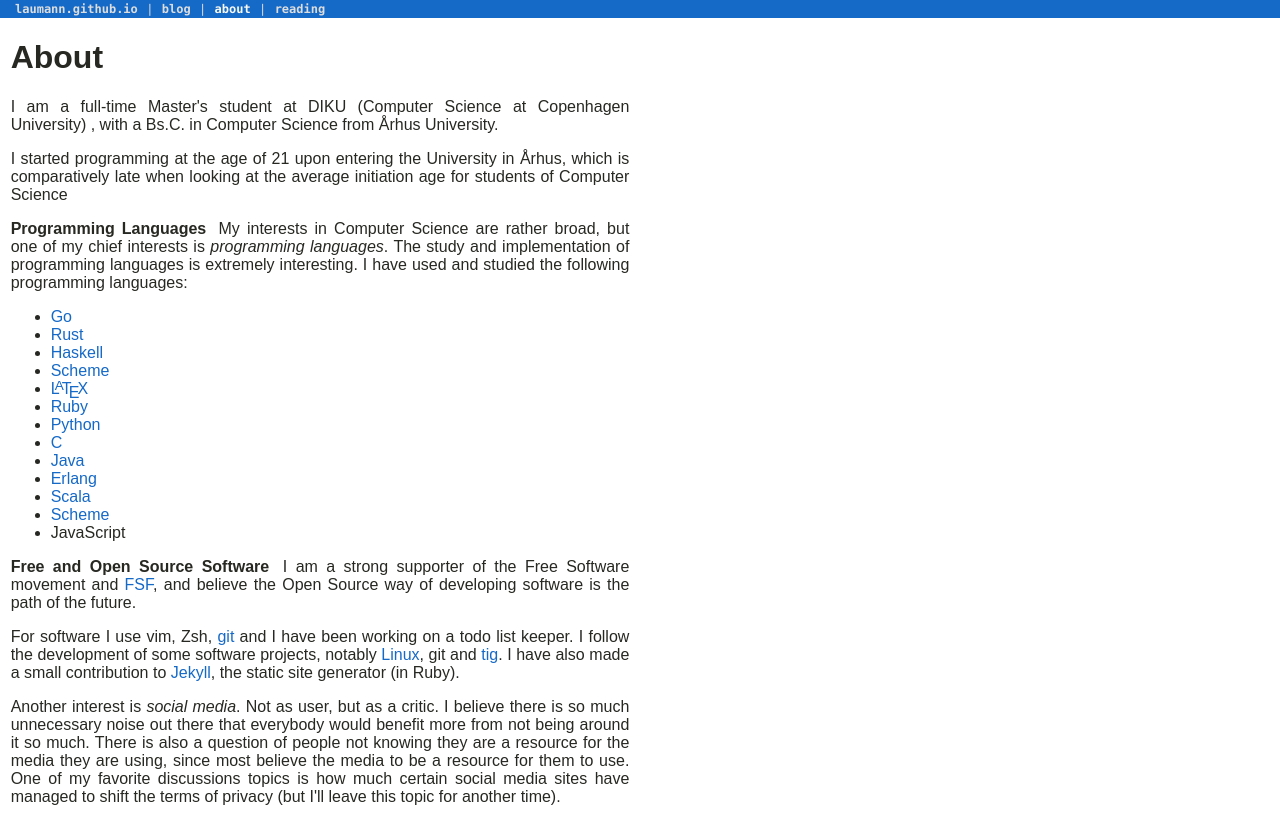
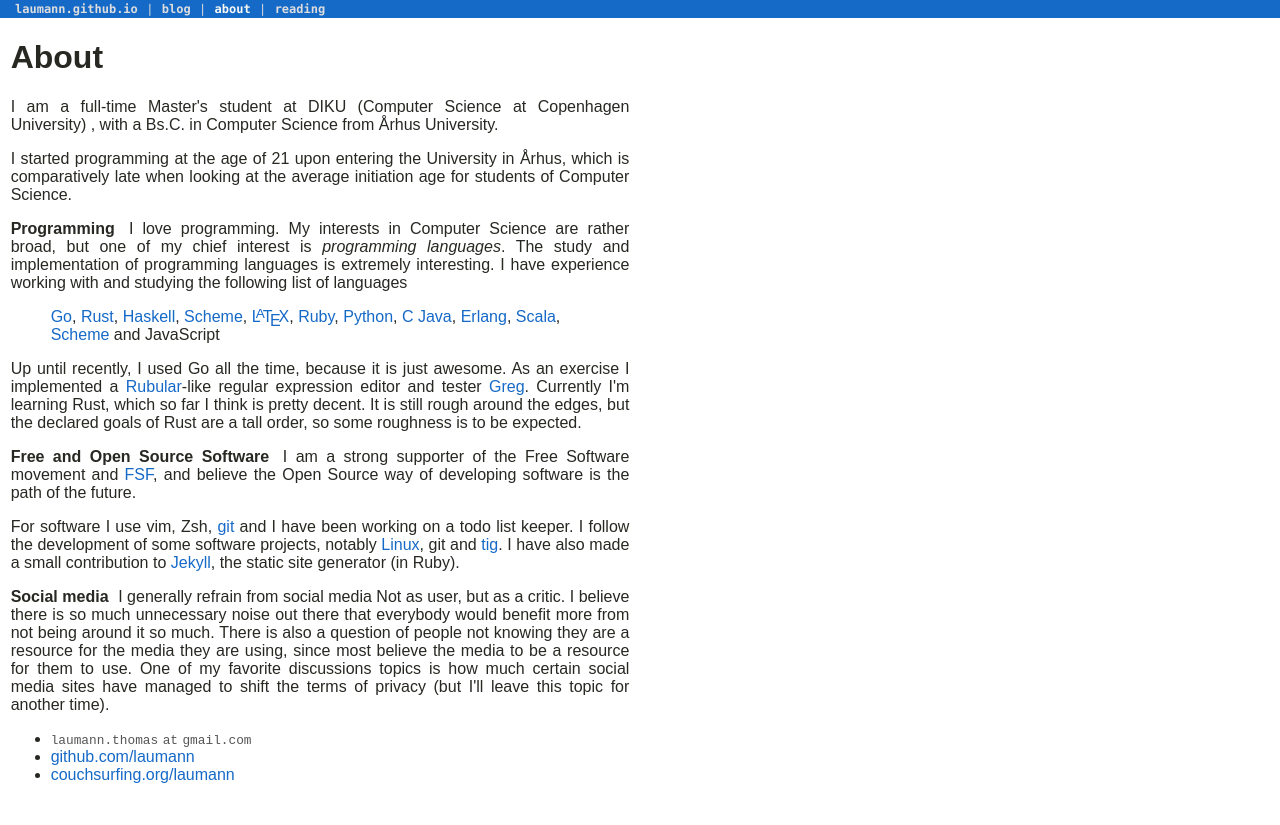
Before and after one commit to laumann/laumann.github.com, a Jekyll site: the page built from about/index.html, in a window 1280 px wide. Shown: the top 825 px of the page. Built offline with Jekyll 4.4.1, drawn with Linux system fonts in a browser that asks for light colours.

Commit message:
About page update

```diff
--- a/about/index.html
+++ b/about/index.html
@@ -7,28 +7,45 @@
 <div id="about">
 
 	<h1>About</h1>
-	<p>I am a full-time Master's student at DIKU (Computer Science at Copenhagen University) , with a Bs.C. in Computer Science from Århus University.</p>
-	<p>I started programming at the age of 21 upon entering the University in Århus, which is comparatively late when looking at the average initiation age for students of Computer Science</p>
+	<p>I am a full-time Master's student at DIKU (Computer Science at
+	Copenhagen University) , with a Bs.C. in Computer Science from Århus
+	University.</p>
 
-	<p><span class="inline-title">Programming Languages</span> My interests in Computer Science are rather broad, but one of my
-	chief interests is <em>programming languages</em>. The study and
+	<p>I started programming at the age of 21 upon entering the University
+	in Århus, which is comparatively late when looking at the average
+	initiation age for students of Computer Science.</p>
+
+	<p><span class="inline-title">Programming</span>
+	I love programming. My interests in
+	Computer Science are rather broad, but one of my
+	chief interest is <em>programming languages</em>. The study and
 	implementation of programming languages is extremely interesting. I have
-	used and studied the following programming languages:</p>
-	<ul>
-		<li><a href="http://golang.org/">Go</a></li>
-		<li><a href="http://rust-lang.org/">Rust</a></li>
-		<li><a href="http://haskell.org/">Haskell</a></li>
-		<li><a href="http://scheme.org/">Scheme</a></li>
-		<li><a href="http://latex-project.org/"><span class="latex">L<sup>a</sup>T<sub>e</sub>X</span></a></li>
-		<li><a href="http://ruby-lang.org/">Ruby</a></li>
-		<li><a href="http://python.org/">Python</a></li>
+	experience working with and studying the following list of languages
+	<ul class="inlist">
+		<li><a href="http://golang.org/">Go</a>,</li>
+		<li><a href="http://rust-lang.org/">Rust</a>,</li>
+		<li><a href="http://haskell.org/">Haskell</a>,</li>
+		<li><a href="http://scheme.org/">Scheme</a>,</li>
+		<li><a href="http://latex-project.org/"><span
+					class="latex">L<sup>a</sup>T<sub>e</sub>X</span></a>,</li>
+		<li><a href="http://ruby-lang.org/">Ruby</a>,</li>
+		<li><a href="http://python.org/">Python</a>,</li>
 		<li><a href="http://cprogramming.org/">C</a></li>
-		<li><a href="http://harmful.cat-v.org/software/java">Java</a></li>
-		<li><a href="http://erlang.org/">Erlang</a></li>
-		<li><a href="http://scala-lang.org/">Scala</a></li>
-		<li><a href="http://scheme.org/">Scheme</a></li>
+		<li><a href="http://harmful.cat-v.org/software/java">Java</a>,</li>
+		<li><a href="http://erlang.org/">Erlang</a>,</li>
+		<li><a href="http://scala-lang.org/">Scala</a>,</li>
+		<li><a href="http://scheme.org/">Scheme</a> and </li>
 		<li>JavaScript</li>
 	</ul>
+	</p>
+
+	<p>Up until recently, I used Go all the time, because it is just
+	awesome. As an exercise I implemented a <a
+	href="http://rubular.com/">Rubular</a>-like regular expression editor
+	and tester <a href="http://greg-go.appspot.com">Greg</a>. Currently I'm learning
+	Rust, which so far I think is
+	pretty decent. It is still rough around the edges, but the declared
+	goals of Rust are a tall order, so some roughness is to be expected.</p>
 
 	<p><span class="inline-title">Free and Open Source Software</span> I am
 	a strong supporter of the Free Software movement and <a
@@ -42,7 +59,8 @@
 	a small contribution to <a href="http://jekyllrb.com">Jekyll</a>, the
 	static site generator (in Ruby).</p>
 
-	<p>Another interest is <em>social media</em>. Not as user, but as a
+	<p><span class="inline-title">Social media</span> I generally refrain
+	from social media Not as user, but as a
 	critic. I believe there is so much unnecessary noise out there that
 	everybody would benefit more from not being around it so much. There is
 	also a question of people not knowing they are a resource for the media
--- a/css/style.css
+++ b/css/style.css
@@ -110,6 +110,9 @@
 #about { width: 50%; float: left; padding-left: 0.83333%; padding-right: 0.83333%; }
 #about p { text-align: justify; }
 
+ul.inlist, ol.inlist { list-style-type: none; }
+ul.inlist li, ol.inlist li { display: inline-block; }
+
 /** Site layout with sticky footer */
 html, body { height: 100%; color: #272822; background-color: #fff; }
 
```
Also changed, not shown: sass/style.scss (+7 -0 lines).
